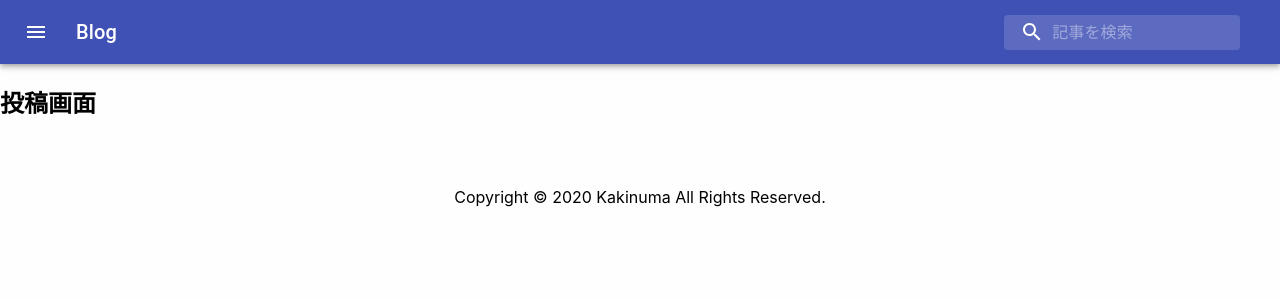
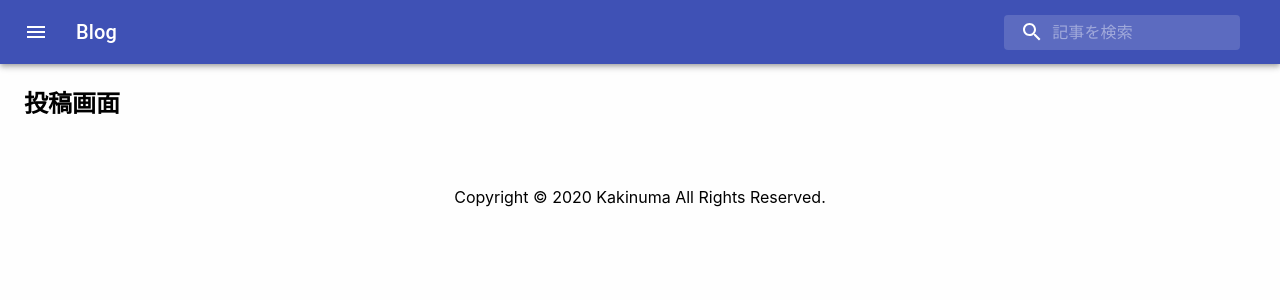
Before and after one commit to kakitaku00/React-Blog, a React (Create React App) app: page /create in a window 1280 px wide. Shown: the top 300 px of the page. Built offline with nearby package versions, Linux system fonts and the light colour scheme; no server answers.

Commit message:
add container

```diff
--- a/src/App.tsx
+++ b/src/App.tsx
@@ -1,5 +1,7 @@
 import React from "react";
 import { BrowserRouter, Route, Switch } from "react-router-dom";
+
+import Container from "@material-ui/core/Container";
 
 import Header from "./components/Header";
 import Footer from "./components/Footer";
@@ -12,6 +14,7 @@
     <BrowserRouter>
       <div className="App">
         <Header />
+        <Container>
           <Switch>
             <Route exact path="/">
               <ArticleList />
@@ -20,6 +23,7 @@
               <Create />
             </Route>
           </Switch>
+        </Container>
         <Footer />
       </div>
     </BrowserRouter>
```
Lines whose indentation alone changed are shown as unchanged.
